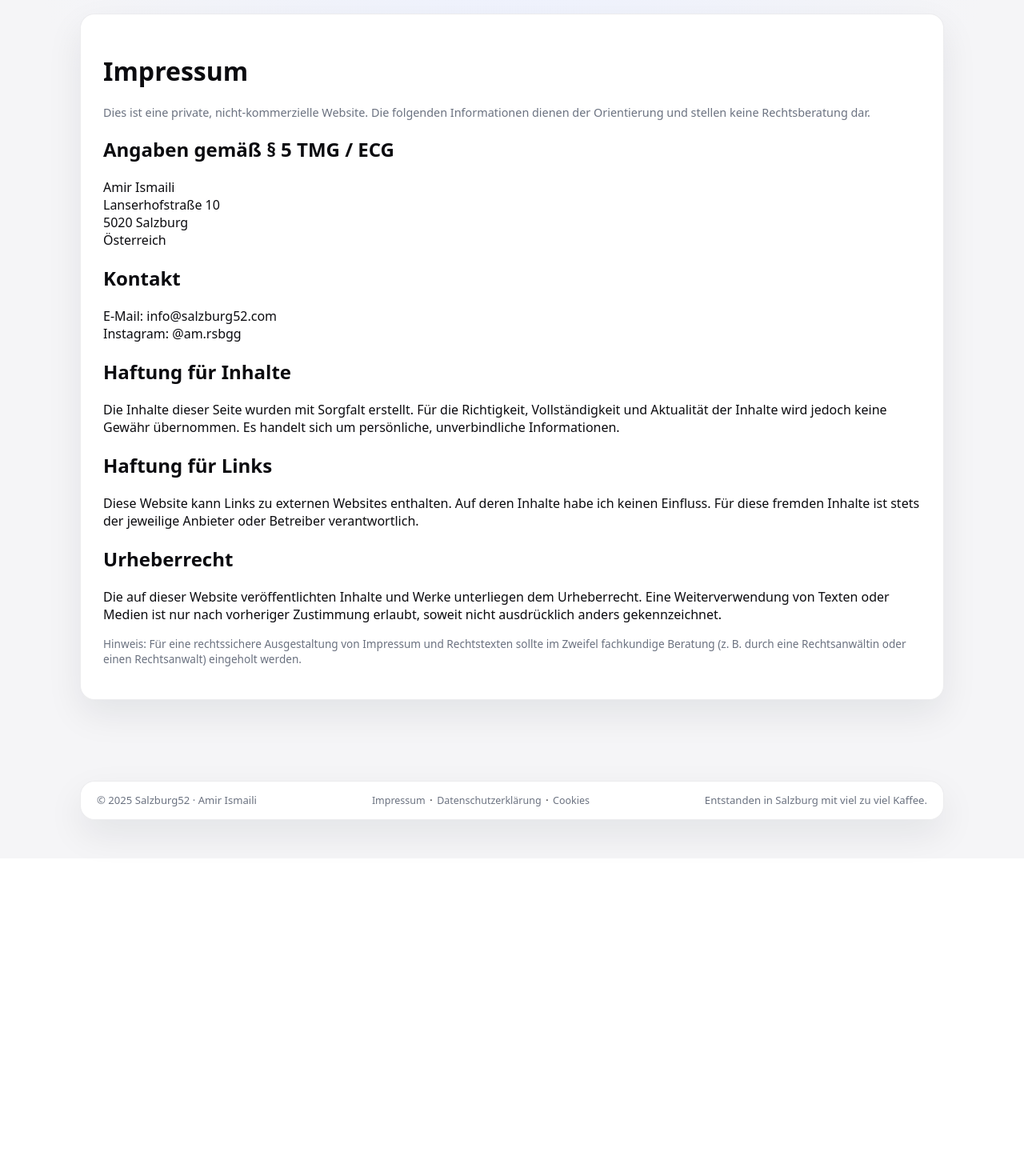
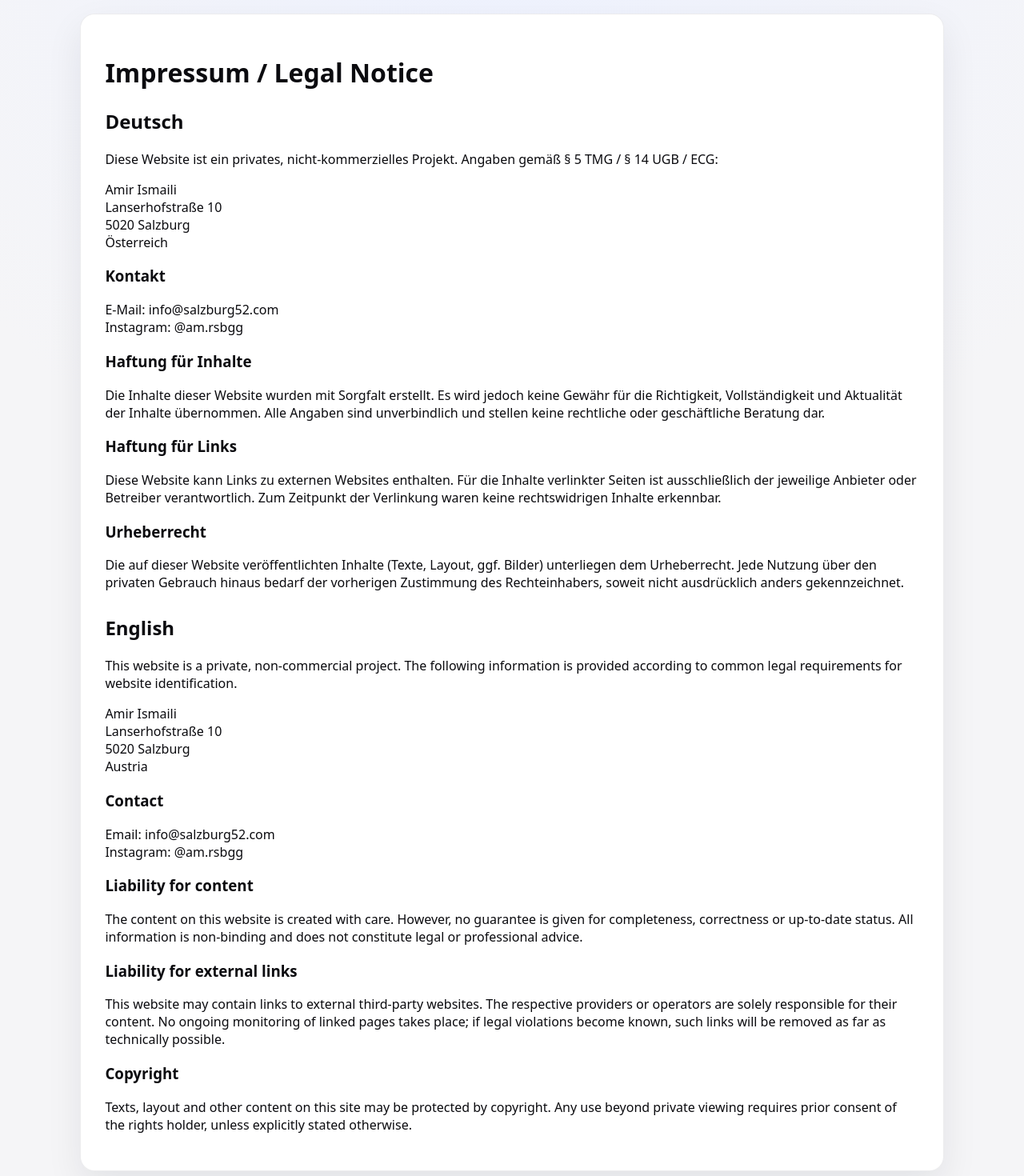
Before and after one commit to luv2loot/salzburg52, a Next.js app: page /legal/impressum in a window 1280 px wide. Shown: the part 140-1610 px from the top of the page at 80% size. Before the commit the page ends 1213 px from the top, so only its background shows below. Built offline with nearby package versions, Linux system fonts and the light colour scheme.

Commit message:
Update page.js

```diff
--- a/app/legal/impressum/page.js
+++ b/app/legal/impressum/page.js
@@ -10,15 +10,15 @@ export default function ImpressumPage() {
       <Cursor />
       <Header lang={LANG} />
       <main className="app-shell">
-        <div className="surface" style={{ padding: "1.75rem" }}>
-          <h1>Impressum</h1>
-          <p className="text-muted" style={{ fontSize: "0.9rem" }}>
-            Dies ist eine private, nicht-kommerzielle Website. Die folgenden
-            Informationen dienen der Orientierung und stellen keine
-            Rechtsberatung dar.
+        <div className="surface" style={{ padding: "1.9rem" }}>
+          <h1>Impressum / Legal Notice</h1>
+
+          <section style={{ marginTop: "1.4rem" }}>
+            <h2>Deutsch</h2>
+            <p>
+              Diese Website ist ein privates, nicht-kommerzielles Projekt.
+              Angaben gemäß § 5 TMG / § 14 UGB / ECG:
             </p>
-
-          <h2>Angaben gemäß § 5 TMG / ECG</h2>
             <p>
               Amir Ismaili
               <br />
@@ -29,7 +29,7 @@ export default function ImpressumPage() {
               Österreich
             </p>
 
-          <h2>Kontakt</h2>
+            <h3>Kontakt</h3>
             <p>
               E-Mail:{" "}
               <a href="mailto:info@salzburg52.com">info@salzburg52.com</a>
@@ -44,34 +44,88 @@ export default function ImpressumPage() {
               </a>
             </p>
 
-          <h2>Haftung für Inhalte</h2>
+            <h3>Haftung für Inhalte</h3>
             <p>
-            Die Inhalte dieser Seite wurden mit Sorgfalt erstellt. Für die
-            Richtigkeit, Vollständigkeit und Aktualität der Inhalte wird jedoch
-            keine Gewähr übernommen. Es handelt sich um persönliche, unverbindliche
-            Informationen.
+              Die Inhalte dieser Website wurden mit Sorgfalt erstellt. Es wird
+              jedoch keine Gewähr für die Richtigkeit, Vollständigkeit und
+              Aktualität der Inhalte übernommen. Alle Angaben sind unverbindlich
+              und stellen keine rechtliche oder geschäftliche Beratung dar.
             </p>
 
-          <h2>Haftung für Links</h2>
+            <h3>Haftung für Links</h3>
             <p>
-            Diese Website kann Links zu externen Websites enthalten. Auf deren
-            Inhalte habe ich keinen Einfluss. Für diese fremden Inhalte ist
-            stets der jeweilige Anbieter oder Betreiber verantwortlich.
+              Diese Website kann Links zu externen Websites enthalten. Für die
+              Inhalte verlinkter Seiten ist ausschließlich der jeweilige
+              Anbieter oder Betreiber verantwortlich. Zum Zeitpunkt der
+              Verlinkung waren keine rechtswidrigen Inhalte erkennbar.
             </p>
 
-          <h2>Urheberrecht</h2>
+            <h3>Urheberrecht</h3>
             <p>
-            Die auf dieser Website veröffentlichten Inhalte und Werke
-            unterliegen dem Urheberrecht. Eine Weiterverwendung von Texten oder
-            Medien ist nur nach vorheriger Zustimmung erlaubt, soweit nicht
-            ausdrücklich anders gekennzeichnet.
+              Die auf dieser Website veröffentlichten Inhalte (Texte, Layout,
+              ggf. Bilder) unterliegen dem Urheberrecht. Jede Nutzung über den
+              privaten Gebrauch hinaus bedarf der vorherigen Zustimmung des
+              Rechteinhabers, soweit nicht ausdrücklich anders gekennzeichnet.
+            </p>
+          </section>
+
+          <section style={{ marginTop: "1.8rem" }}>
+            <h2>English</h2>
+            <p>
+              This website is a private, non-commercial project. The following
+              information is provided according to common legal requirements for
+              website identification.
             </p>
 
-          <p className="text-muted" style={{ fontSize: "0.85rem" }}>
-            Hinweis: Für eine rechtssichere Ausgestaltung von Impressum und
-            Rechtstexten sollte im Zweifel fachkundige Beratung (z. B. durch
-            eine Rechtsanwältin oder einen Rechtsanwalt) eingeholt werden.
+            <p>
+              Amir Ismaili
+              <br />
+              Lanserhofstraße 10
+              <br />
+              5020 Salzburg
+              <br />
+              Austria
             </p>
+
+            <h3>Contact</h3>
+            <p>
+              Email:{" "}
+              <a href="mailto:info@salzburg52.com">info@salzburg52.com</a>
+              <br />
+              Instagram:{" "}
+              <a
+                href="https://www.instagram.com/am.rsbgg"
+                target="_blank"
+                rel="noreferrer"
+              >
+                @am.rsbgg
+              </a>
+            </p>
+
+            <h3>Liability for content</h3>
+            <p>
+              The content on this website is created with care. However, no
+              guarantee is given for completeness, correctness or up-to-date
+              status. All information is non-binding and does not constitute
+              legal or professional advice.
+            </p>
+
+            <h3>Liability for external links</h3>
+            <p>
+              This website may contain links to external third-party websites.
+              The respective providers or operators are solely responsible for
+              their content. No ongoing monitoring of linked pages takes place;
+              if legal violations become known, such links will be removed as
+              far as technically possible.
+            </p>
+
+            <h3>Copyright</h3>
+            <p>
+              Texts, layout and other content on this site may be protected by
+              copyright. Any use beyond private viewing requires prior consent
+              of the rights holder, unless explicitly stated otherwise.
+            </p>
+          </section>
         </div>
       </main>
       <Footer lang={LANG} />
```
Lines whose indentation alone changed are shown as unchanged.
